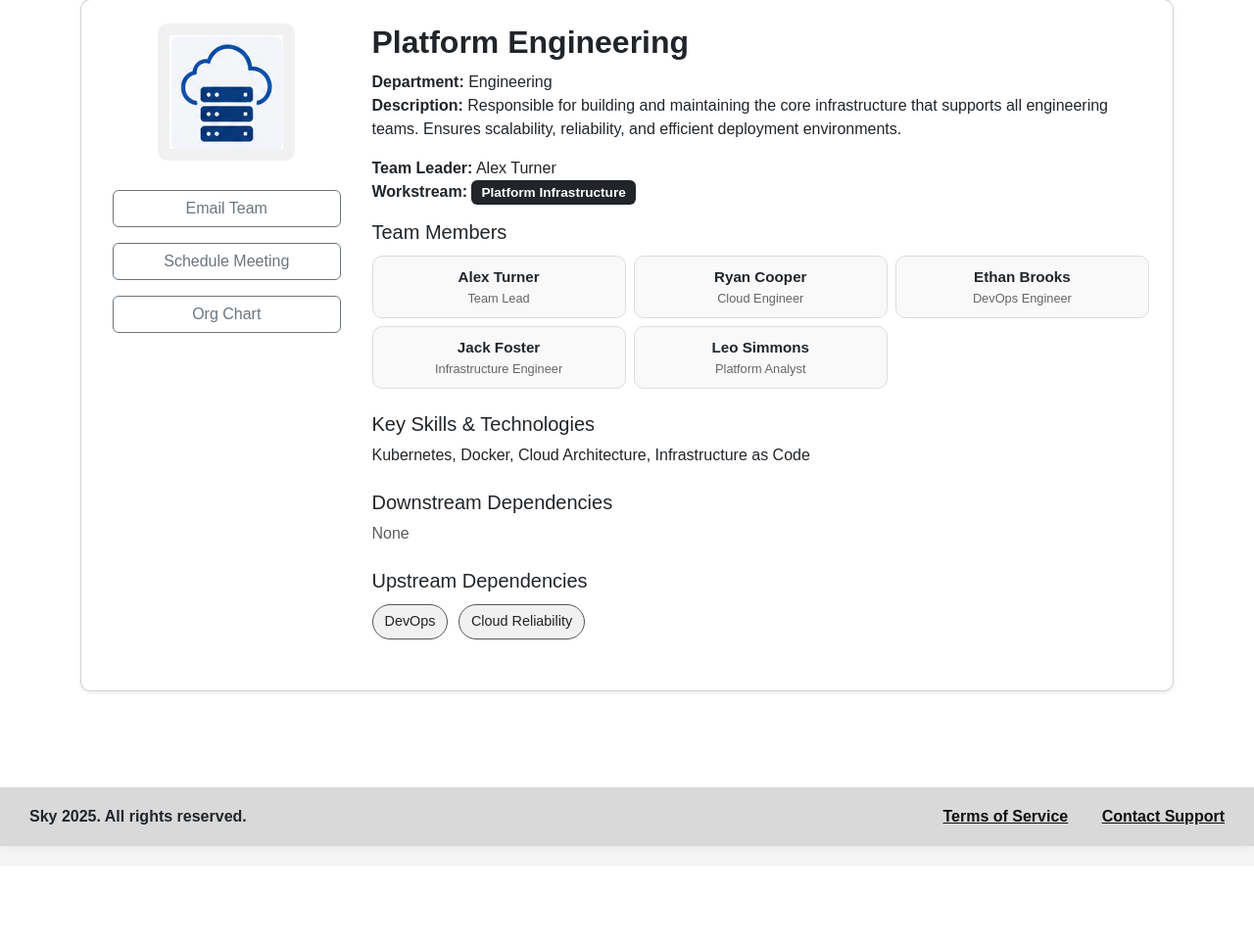
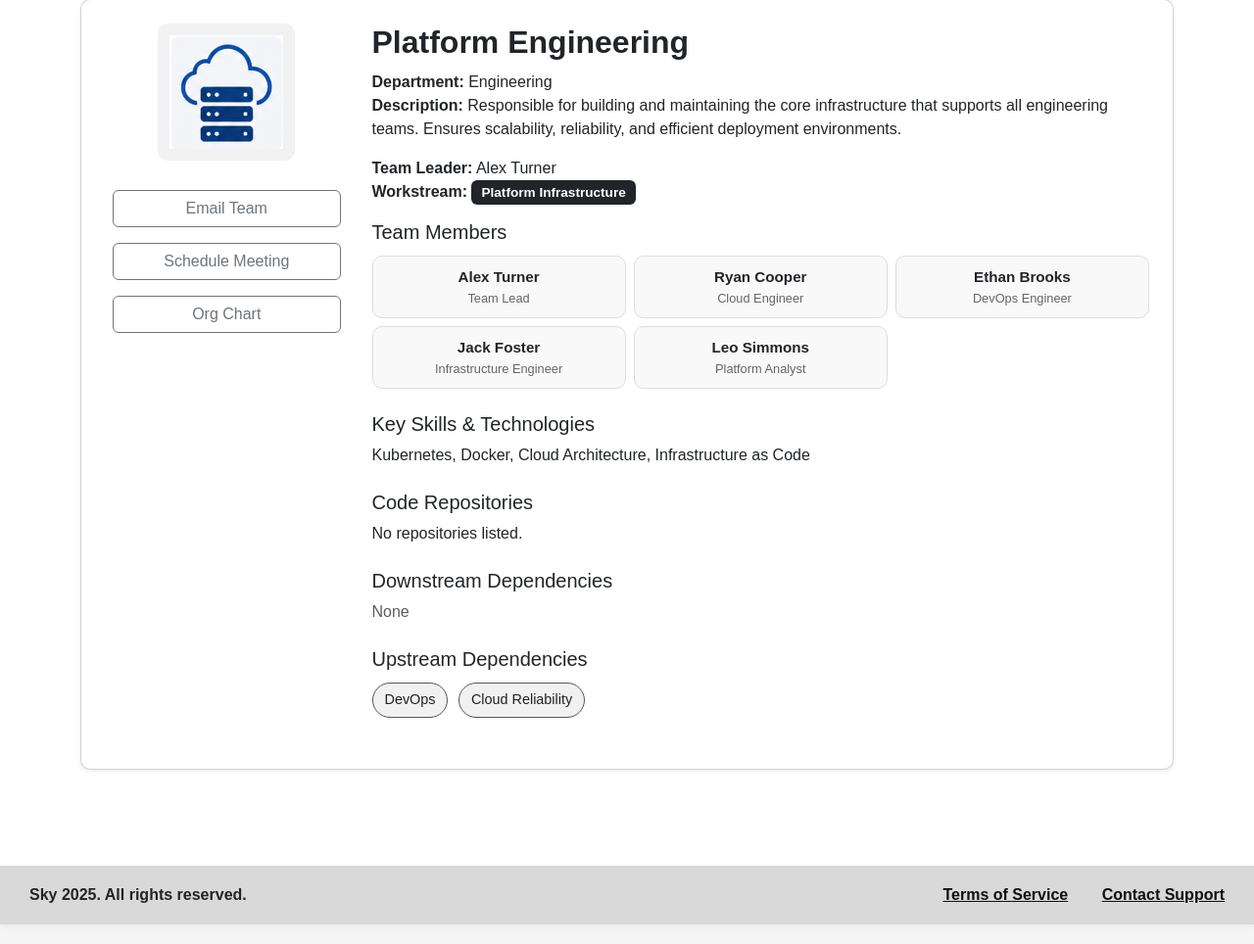
Before and after one commit to W1947717-AV/Engineering-Portal, a Django app: page /teams/15/ in a window 1280 px wide. Shown: the part 473-1437 px from the top of the page at 98% size. Before the commit the page ends 1342 px from the top, so only its background shows below. Run offline with Django 5.2, Linux system fonts and the light colour scheme; data comes from the database, SQL or seed files in the repository; both versions use the stored data as it was after the commit; parts of the project's set-up code (start-up, migrations or seed data) failed here and were passed over.

Commit message:
Code repo link

```diff
--- a/teams/models.py
+++ b/teams/models.py
@@ -33,6 +33,14 @@ class Team(models.Model):
 
     workstream = models.CharField(max_length=100, blank=True)
     skills = models.TextField(blank=True)
+
+    skills = models.TextField(blank=True)
+
+    # Links to the team's code repositories
+    code_repositories = models.TextField(
+        blank=True,
+        help_text="GitHub/GitLab URLs, one per line"
+    )
 
     logo = models.CharField(max_length=100, blank=True)
 
--- a/teams/templates/teams/team_detail.html
+++ b/teams/templates/teams/team_detail.html
@@ -83,6 +83,23 @@
                 </div>
 
                 <div class="mb-4">
+                    <h5 style="font-weight:500; margin-bottom:8px;">Code Repositories</h5>
+                    {% if team.code_repositories %}
+                        {% for repo in team.code_repositories.splitlines %}
+                            {% if repo.strip %}
+                                <div style="margin-bottom:6px;">
+                                    <a href="{{ repo.strip }}" target="_blank" rel="noopener noreferrer">
+                                        {{ repo.strip }}
+                                    </a>
+                                </div>
+                            {% endif %}
+                        {% endfor %}
+                    {% else %}
+                        <div>No repositories listed.</div>
+                    {% endif %}
+                </div>
+
+                <div class="mb-4">
                     <h5 style="font-weight:500; margin-bottom:8px;">Downstream Dependencies</h5>
 
                     {% for dep in team.downstream_dependencies.all %}
```
Also changed, not shown: db.sqlite3, teams/migrations/0009_team_code_repositories.py (added).
